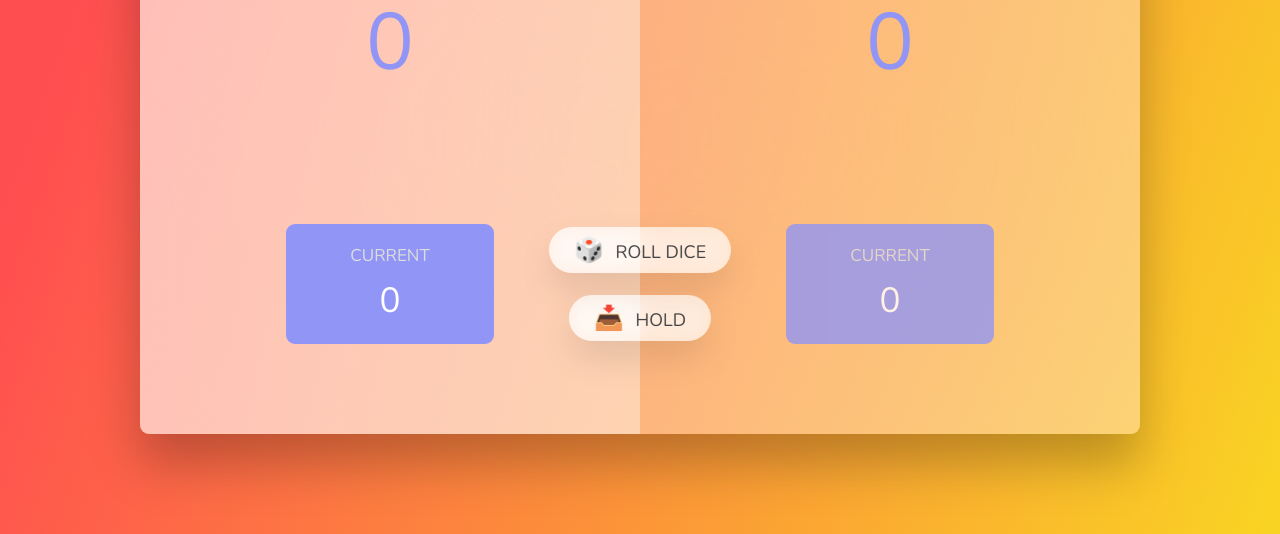
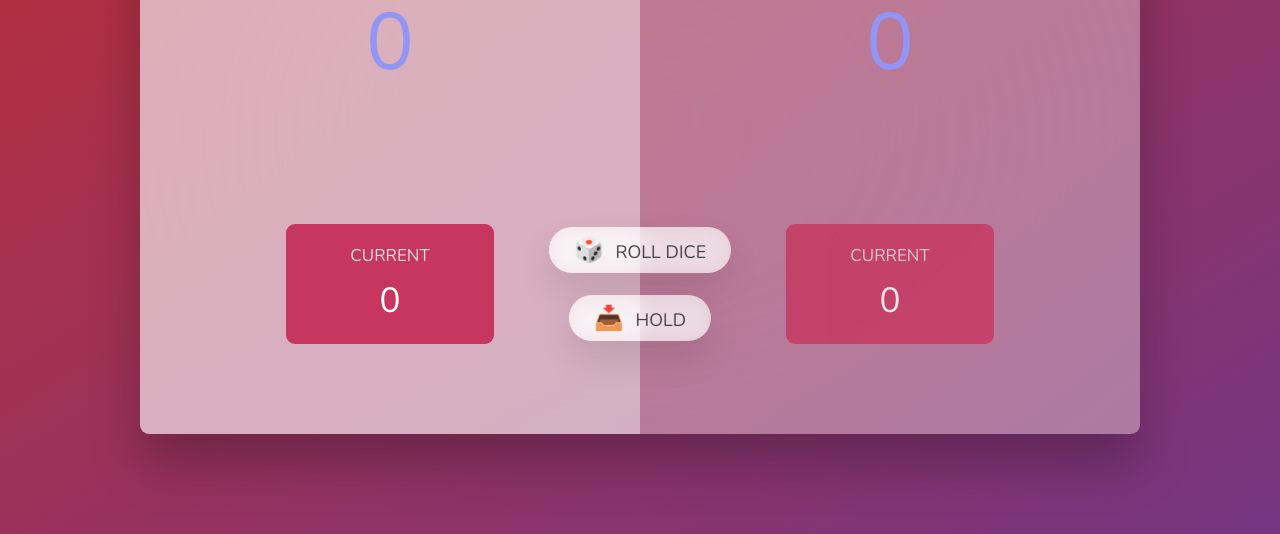
Before and after one commit to Nthabi23/DOM-Manipulation-Task, a plain HTML site: page index.html in a window 1280 px wide. Shown: the part 266-800 px from the top of the page. Drawn offline with nearby package versions, Linux system fonts and the light colour scheme.

Commit message:
Update style.css

```diff
--- a/style.css
+++ b/style.css
@@ -16,7 +16,7 @@ body {
   font-weight: 400;
   height: 100vh;
   color: #333;
-  background: linear-gradient(109.6deg, rgb(255, 78, 80) 11.2%, rgb(249, 212, 35) 100.2%);
+  background: linear-gradient(to top left, #753682 0%, #bf2e34 100%);
   display: flex;
   align-items: center;
   justify-content: center;
@@ -78,7 +78,7 @@ main {
 }
 
 .current {
-  background-color: #9195f6;
+  background-color: #c7365f;
   opacity: 0.8;
   border-radius: 9px;
   color: #fff;
@@ -163,7 +163,7 @@ main {
 
 .player--winner .name {
   font-weight: 700;
-  color: #9195f6;
+  color:  #c7365f;
 }
 
 
```
